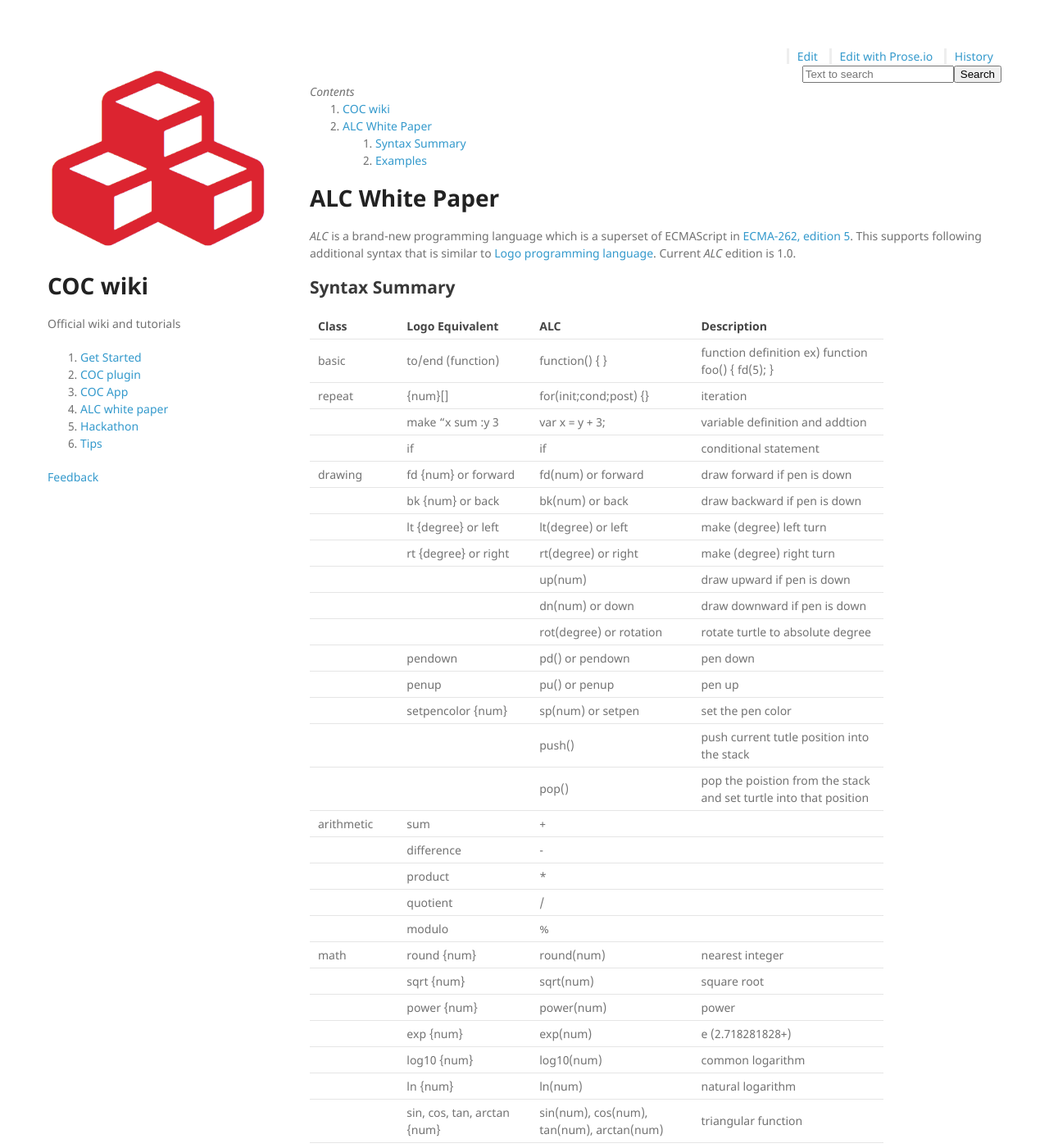
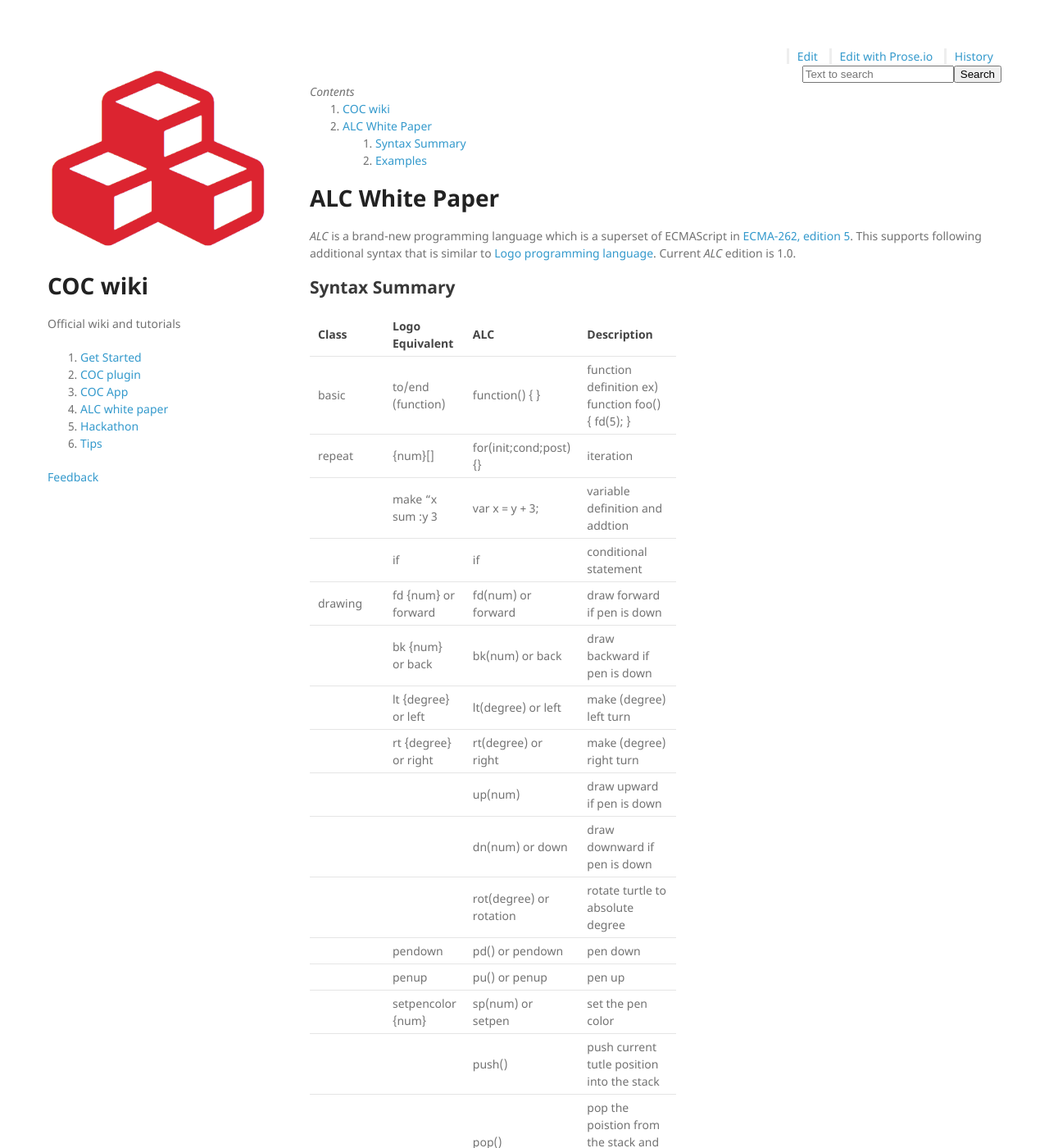
Before and after one commit to daisykim/daisykim.github.io, a Jekyll site: the page built from p/alc-1.0-white-paper.md, in a window 1280 px wide and 1400 px high. Shown: the whole window at 82% size. Built offline with Jekyll 4.4.1, drawn with Linux system fonts in a browser that asks for light colours; nearby versions of some CDN libraries; our own code applies the rules of GitHub Pages for plain Markdown files.

Commit message:
Update css

```diff
--- a/_sass/style.scss
+++ b/_sass/style.scss
@@ -278,5 +278,5 @@ footer {
   }
 }
 .mbtablestyle {
-  width: 700px;
+  max-width: 350px;
 }
```
